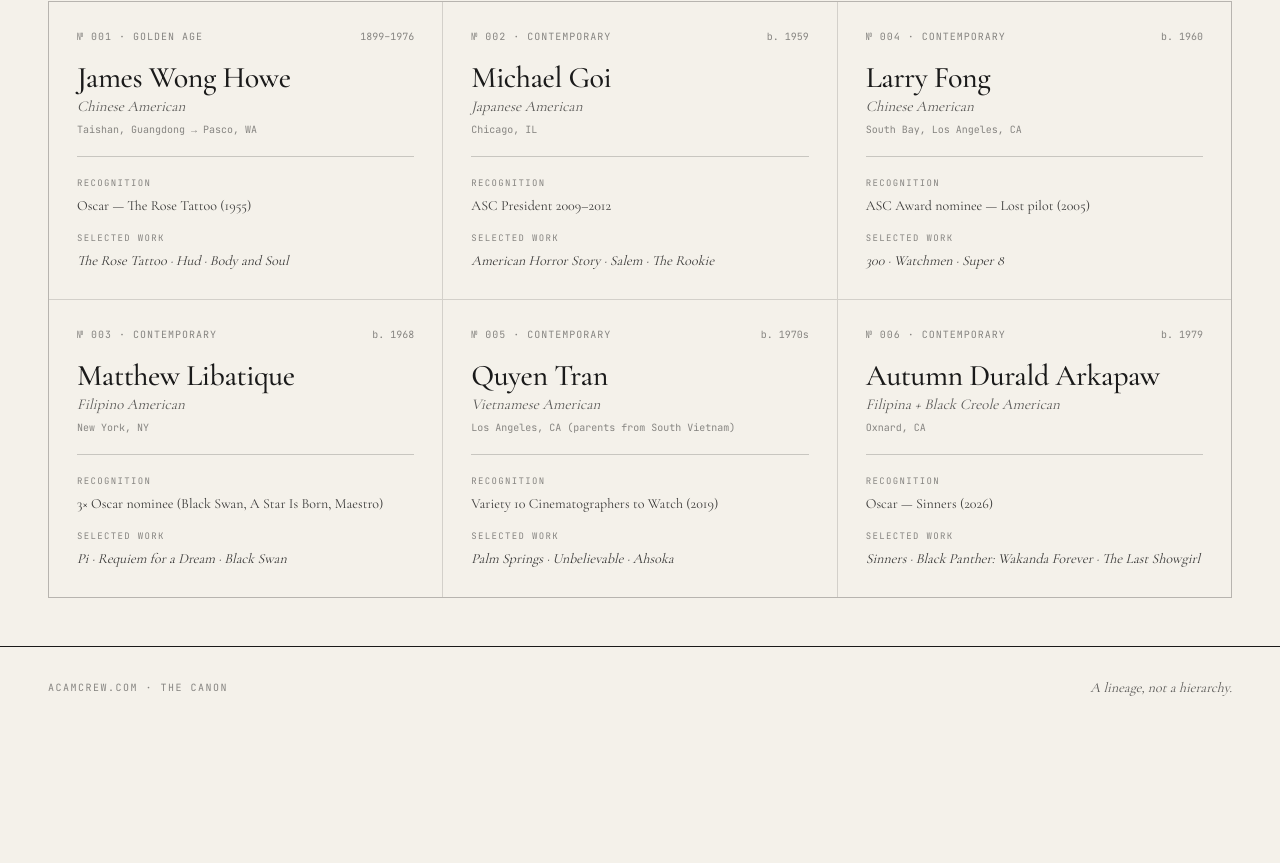
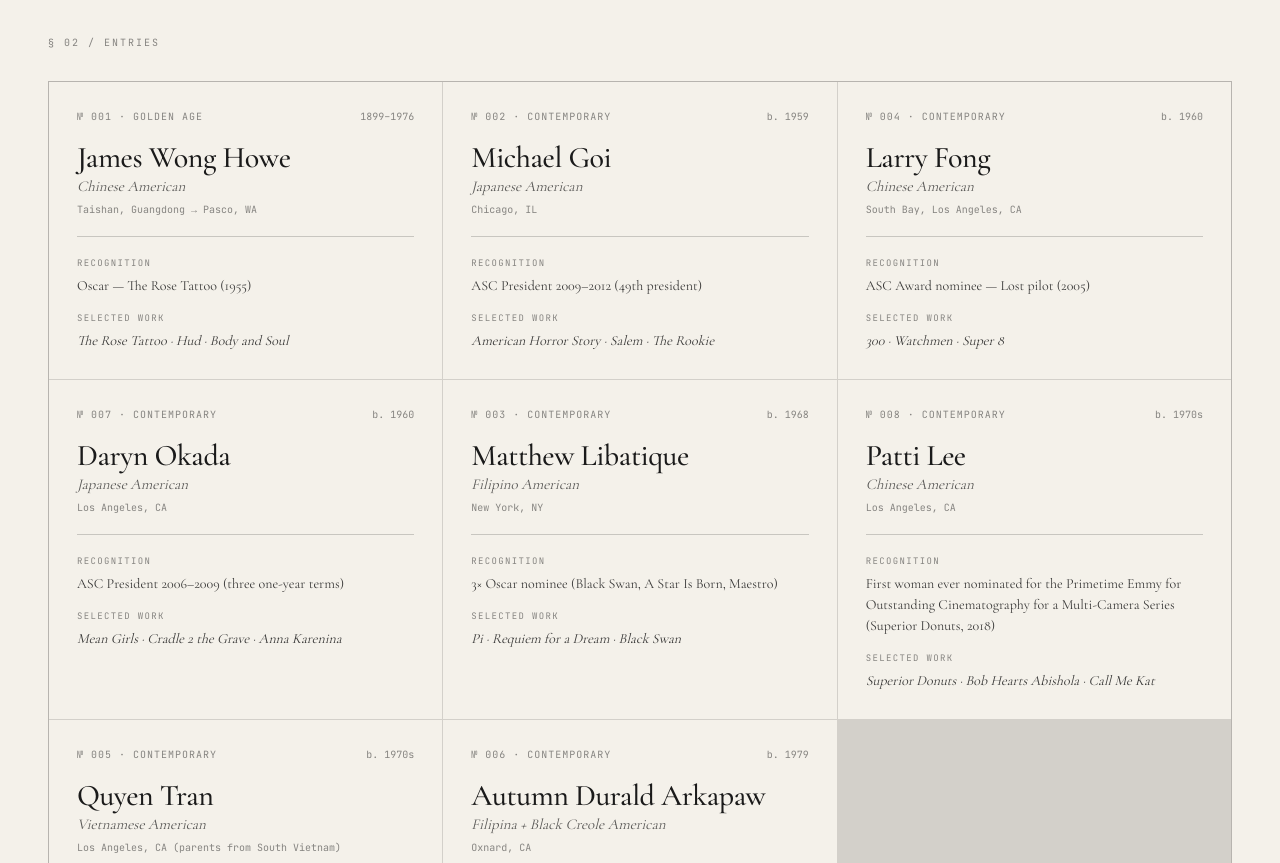
Before and after one commit to JasonChewXD/dp-directory, a Next.js app: page / in a window 1280 px wide. Shown: the part 637-1500 px from the top of the page. Before the commit the page ends 1365 px from the top, so only its background shows below. Built offline with nearby package versions, Linux system fonts and the light colour scheme.

Commit message:
Add files via upload
Added Daryn and Patti

```diff
--- a/data/dps.js
+++ b/data/dps.js
@@ -45,9 +45,9 @@ export const dps = [
     status: 'active',
     credits: 80,
     society: 'ASC, ISC',
-    awards: ['ASC President 2009–2012'],
+    awards: ['ASC President 2009–2012 (49th president)'],
     notable: ['American Horror Story', 'Salem', 'The Rookie', 'Glee'],
-    contribution: 'First Asian American president of the ASC (2009–2012). Prolific television cinematographer who also directs.',
+    contribution: 'Served three terms as ASC President (2009–2012), succeeding Daryn Okada — making him the second consecutive Japanese American to lead the society. Prolific television cinematographer who also directs.',
     era: 'Contemporary',
     source: 'Wikipedia, ASC',
   },
@@ -124,13 +124,56 @@ export const dps = [
     highlight: true,
   },
 
+  {
+    id: 7,
+    name: 'Daryn Okada',
+    lifespan: 'b. 1960',
+    born: 1960,
+    died: null,
+    heritage: 'Japanese American',
+    origin: 'Los Angeles, CA',
+    status: 'active',
+    credits: 60,
+    society: 'ASC',
+    awards: [
+      'ASC President 2006–2009 (three one-year terms)',
+      'AMPAS Board of Governors (2015–)',
+      'ASC nominee — In a Child\'s Name (miniseries)',
+    ],
+    notable: ['Mean Girls', 'Cradle 2 the Grave', 'Anna Karenina', 'Halloween H20', 'Baby Mama', 'Just Like Heaven', 'American Reunion'],
+    contribution: 'The first Asian American to serve as president of the American Society of Cinematographers (2006–2009), preceding Michael Goi by one term. Largely self-taught — finished high school early to work on sets. Restarted his career after being temporarily paralyzed in a 1984 on-set helicopter crash.',
+    era: 'Contemporary',
+    source: 'Wikipedia, Variety, MovieMaker Magazine, ASC',
+  },
+  {
+    id: 8,
+    name: 'Patti Lee',
+    lifespan: 'b. 1970s',
+    born: 1970,
+    died: null,
+    heritage: 'Chinese American',
+    origin: 'Los Angeles, CA',
+    status: 'active',
+    credits: 25,
+    society: 'ASC',
+    awards: [
+      'First woman ever nominated for the Primetime Emmy for Outstanding Cinematography for a Multi-Camera Series (Superior Donuts, 2018)',
+      'Emmy nominee — Bob Hearts Abishola, Call Me Kat, Superior Donuts',
+      'ICG Emerging Cinematographers ASC Mentor Award',
+    ],
+    notable: ['Superior Donuts', 'Bob Hearts Abishola', 'Call Me Kat', 'The Bernie Mac Show', 'A Small Act (producer)'],
+    contribution: 'Invited into the ASC in 2018 — widely credited as the first Asian American woman to be welcomed as an active member. Defined the contemporary look of multi-camera comedy on US television. Began as a set lighting tech and gaffer before her DP break on The Bernie Mac Show. Also produced A Small Act, the Emmy-nominated Sundance/HBO documentary named one of Roger Ebert\'s Best Documentaries of 2010.',
+    era: 'Contemporary',
+    source: 'ASC, Patti Lee official site, Emmys.com, ICG Magazine',
+  },
+
   // =================================================================
   // PASTE NEW ENTRIES BELOW THIS LINE
   // =================================================================
   // Template — copy this block and fill it in:
   //
   // {
-  //   id: 7,
+  //   id: 9,
   //   name: '',
   //   lifespan: '',
   //   born: 0000,
```
